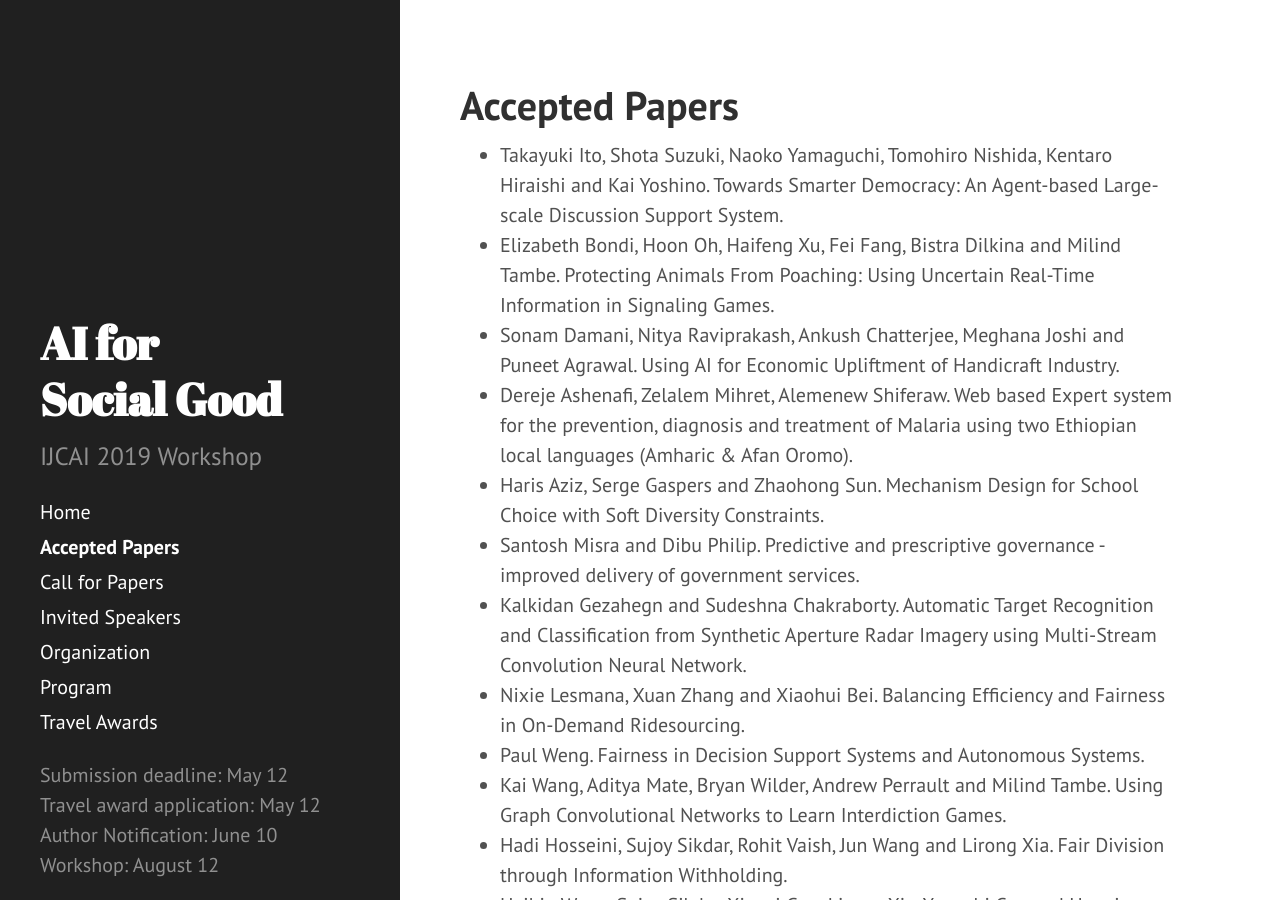
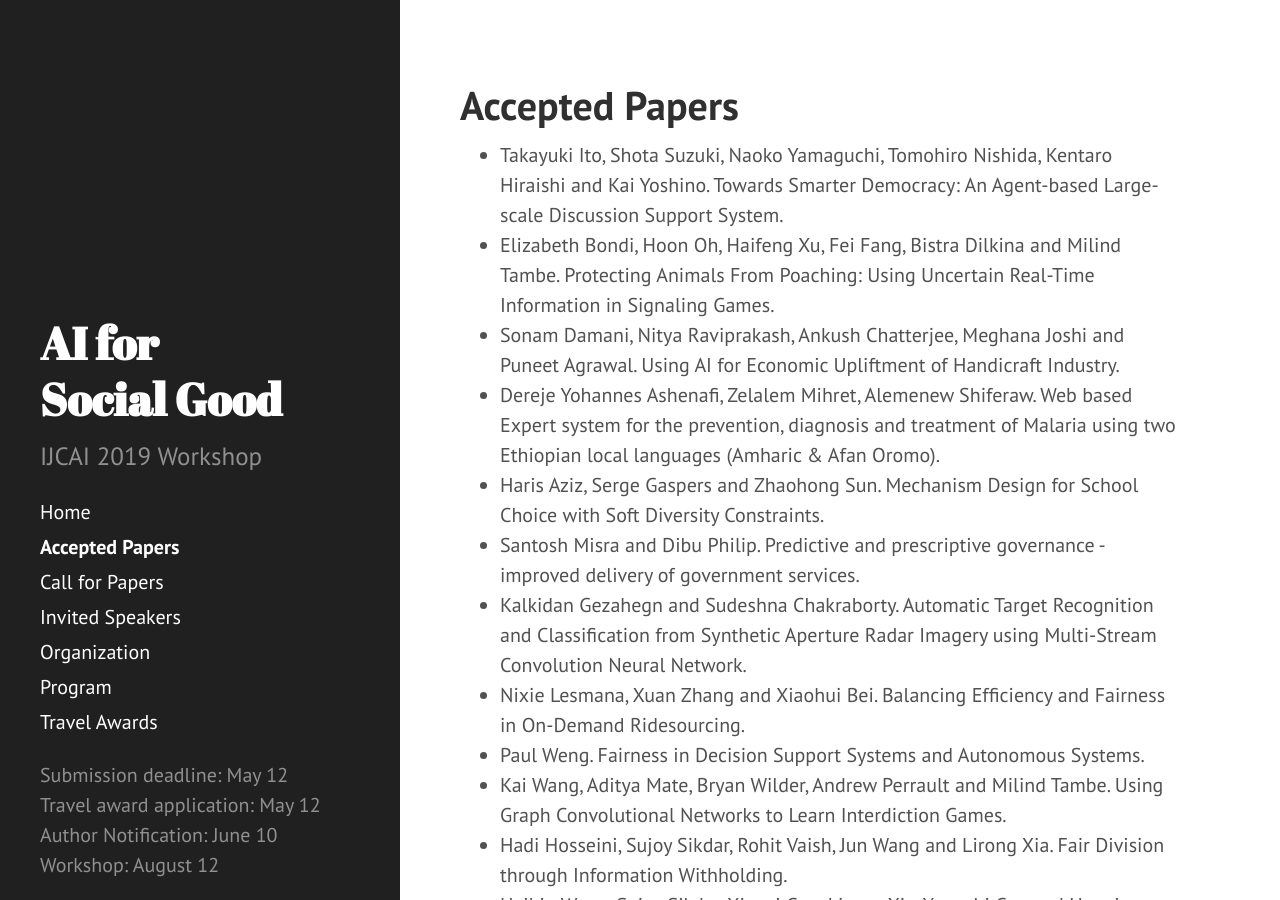
Before and after one commit to slremy/aiforpublichealth.github.io, a Jekyll site: the page built from accepted.md, in a window 1280 px wide and 900 px high. Built offline with Jekyll 4.4.1, drawn with Linux system fonts in a browser that asks for light colours.

Commit message:
Update accepted.md

```diff
--- a/accepted.md
+++ b/accepted.md
@@ -6,7 +6,7 @@ title: Accepted Papers
 * Takayuki Ito, Shota Suzuki, Naoko Yamaguchi, Tomohiro Nishida, Kentaro Hiraishi and Kai Yoshino. Towards Smarter Democracy: An Agent-based Large-scale Discussion Support System.
 * Elizabeth Bondi, Hoon Oh, Haifeng Xu, Fei Fang, Bistra Dilkina and Milind Tambe. Protecting Animals From Poaching: Using Uncertain Real-Time Information in Signaling Games.
 * Sonam Damani, Nitya Raviprakash, Ankush Chatterjee, Meghana Joshi and Puneet Agrawal. Using AI for Economic Upliftment of Handicraft Industry.
-* Dereje Ashenafi, Zelalem Mihret, Alemenew Shiferaw. Web based Expert system for the prevention, diagnosis and treatment of Malaria using two Ethiopian local languages (Amharic & Afan Oromo).
+* Dereje Yohannes Ashenafi, Zelalem Mihret, Alemenew Shiferaw. Web based Expert system for the prevention, diagnosis and treatment of Malaria using two Ethiopian local languages (Amharic & Afan Oromo).
 * Haris Aziz, Serge Gaspers and Zhaohong Sun. Mechanism Design for School Choice with Soft Diversity Constraints.
 * Santosh Misra and Dibu Philip. Predictive and prescriptive governance - improved delivery of government services.
 * Kalkidan Gezahegn and Sudeshna Chakraborty. Automatic Target Recognition and Classification from Synthetic Aperture Radar Imagery using Multi-Stream Convolution Neural Network.
```
